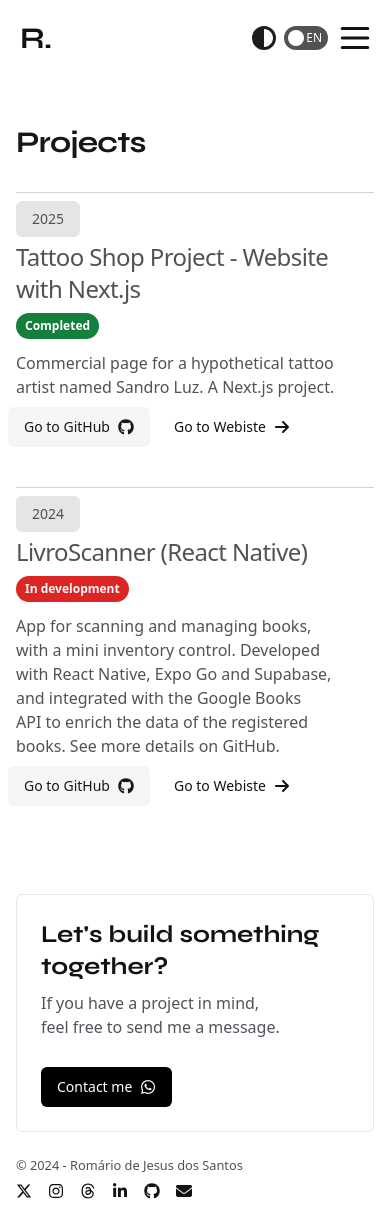
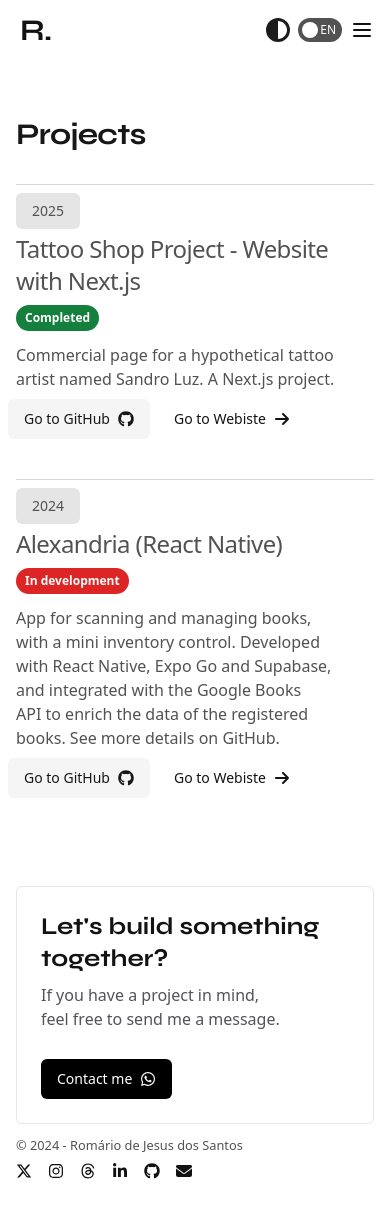
Before and after one commit to romario-code/nextfolio, a Next.js app: page /en/projects in a window 390 px wide. After the commit the page ends 1191 px from the top, so only its background shows below. Built offline with nearby package versions, Linux system fonts and the light colour scheme.

Commit message:
feat: enhance layout and styling across multiple components, update project title in translations, and adjust footer padding

```diff
--- a/app/[locale]/layout.tsx
+++ b/app/[locale]/layout.tsx
@@ -83,7 +83,7 @@ export default async function RootLayout({
           title="JSON Feed"
         />
       </head>
-      <body className="min-h-screen flex flex-col justify-between h-full">
+      <body className="flex flex-col justify-between min-h-screen w-full">
         <NextIntlClientProvider messages={messages}>
           <ThemeProvider
             attribute="class"
--- a/app/components/Hero.tsx
+++ b/app/components/Hero.tsx
@@ -7,18 +7,21 @@ import { useTranslations } from 'next-intl';
 export default function Hero() {
     const t = useTranslations('HomePage');
     return (
-        <section className="container w-full">
-            <span className={`text-sm font-bold text-stone-500 dark:text-stone-400 ${syne.className}`}>Romário de Jesus dos Santos</span>
-            <h1 className={`text-3xl sm:text-4xl md:text-5xl lg:text-7xl xl:text-8xl 2xl:text-9xl font-extrabold mb-3 text-balance ${syne.className}`}>
-                {t('title')}
-            </h1>
-            <h2 className={`text-xl font-bold dark:text-neutral-50 capitalize ${syne.className}`}>Build, Hobby, Learn</h2>
+        <section className="container w-full flex flex-col gap-5">
+            <div>
+                <span className={`text-sm font-bold text-stone-500 dark:text-stone-400 ${syne.className}`}>Romário de Jesus dos Santos</span>
+
+                <h1 className={`text-3xl sm:text-4xl md:text-5xl lg:text-7xl xl:text-8xl 2xl:text-9xl font-extrabold mb-3 text-balance ${syne.className}`}>
+                    {t('title')}
+                </h1>
+                <h2 className={`text-xl font-bold dark:text-neutral-50 capitalize ${syne.className}`}>Build, Hobby, Learn</h2>
+            </div>
             <Link
                 href={{ pathname: "/projects" } as any}
                 className={`inline-flex items-center gap-2 font-normal text-base text-neutral-700 dark:text-neutral-300 ${inter.className}`}
             >
                 <Button
-                    className="mt-5 text-sm flex-shrink-0 font-normal capitalize"
+                    className="text-sm flex-shrink-0 font-normal capitalize"
                     variant="outline"
                 >
                     {t('about-more')}
--- a/app/components/footer.tsx
+++ b/app/components/footer.tsx
@@ -38,7 +38,7 @@ function SocialLinks() {
 
 export default function Footer() {
   return (
-    <footer className="container w-full py-6 grid gap-4">
+    <footer className="container w-full py-3 sm:py-6 grid gap-4">
       <small className="flex flex-col gap-2 sm:flex-row justify-between">
         <div className={`text-neutral-600 font-normal dark:text-neutral-300`}>
           <time>&copy; {YEAR} - </time> <span>{metaData.title}</span>
--- a/app/components/nav.tsx
+++ b/app/components/nav.tsx
@@ -23,7 +23,7 @@ export function Navbar({ name }: { name: string }) {
     "/about": { name: t("about") },
   };
   return (
-    <div className="flex justify-between flex-wrap items-center mt-4 container">
+    <header className="flex justify-between flex-wrap items-center mt-2 sm:mt-4 container">
       <Link
         href="/"
         className={`inline-flex text-3xl font-semibold tracking-tight hover:bg-accent hover:text-accent-foreground rounded-md transition-colors focus-visible:outline-none focus-visible:ring-1 focus-visible:ring-ring disabled:pointer-events-none disabled:opacity-50 p-1 font-syne ${syne.className}`}
@@ -38,8 +38,7 @@ export function Navbar({ name }: { name: string }) {
         <DropdownMenu>
           <DropdownMenuTrigger>
             <MenuIcon
-              size={38}
-              className="flex flex-col items-center gap-2 font-heading text-lg md:hidden"
+              className="flex flex-col items-center gap-2 font-heading size-6 sm:size-8 text-lg md:hidden"
             />
           </DropdownMenuTrigger>
           <DropdownMenuContent className="mr-4">
@@ -79,6 +78,6 @@ export function Navbar({ name }: { name: string }) {
           </div>
         </div>
       </nav>
-    </div>
+    </header>
   );
 }
--- a/components/ui/dropdown-menu.tsx
+++ b/components/ui/dropdown-menu.tsx
@@ -65,7 +65,7 @@ const DropdownMenuContent = React.forwardRef<
       ref={ref}
       sideOffset={sideOffset}
       className={cn(
-        "z-50 min-w-[8rem] overflow-hidden rounded-md border bg-popover p-1 text-popover-foreground shadow-md data-[state=open]:animate-in data-[state=closed]:animate-out data-[state=closed]:fade-out-0 data-[state=open]:fade-in-0 data-[state=closed]:zoom-out-95 data-[state=open]:zoom-in-95 data-[side=bottom]:slide-in-from-top-2 data-[side=left]:slide-in-from-right-2 data-[side=right]:slide-in-from-left-2 data-[side=top]:slide-in-from-bottom-2",
+        "z-50 w-[calc(100vw-40px)] sm:w-[calc(100vw-20rem)] mt-3 overflow-hidden rounded-md border bg-popover p-1 text-popover-foreground shadow-md data-[state=open]:animate-in data-[state=closed]:animate-out data-[state=closed]:fade-out-0 data-[state=open]:fade-in-0 data-[state=closed]:zoom-out-95 data-[state=open]:zoom-in-95 data-[side=bottom]:slide-in-from-top-2 data-[side=left]:slide-in-from-right-2 data-[side=right]:slide-in-from-left-2 data-[side=top]:slide-in-from-bottom-2",
         className
       )}
       {...props}
--- a/messages/en.json
+++ b/messages/en.json
@@ -11,7 +11,7 @@
   "projectsPage": {
     "projects": "Projects",
     "book-scanner": {
-      "title": "LivroScanner (React Native)",
+      "title": "Alexandria (React Native)",
       "link": "Go to Webiste",
       "github": "Go to GitHub",
       "BadgeStatus": "In development",
--- a/messages/pt.json
+++ b/messages/pt.json
@@ -11,7 +11,7 @@
   "projectsPage": {
     "projects": "Projetos",
     "book-scanner": {
-      "title": "BookScanner App (React Native)",
+      "title": "Alexandria (React Native)",
       "link": "Ir para o site",
       "github": "Ir para o GitHub",
       "BadgeStatus": "Em desenvolvimento",
```
